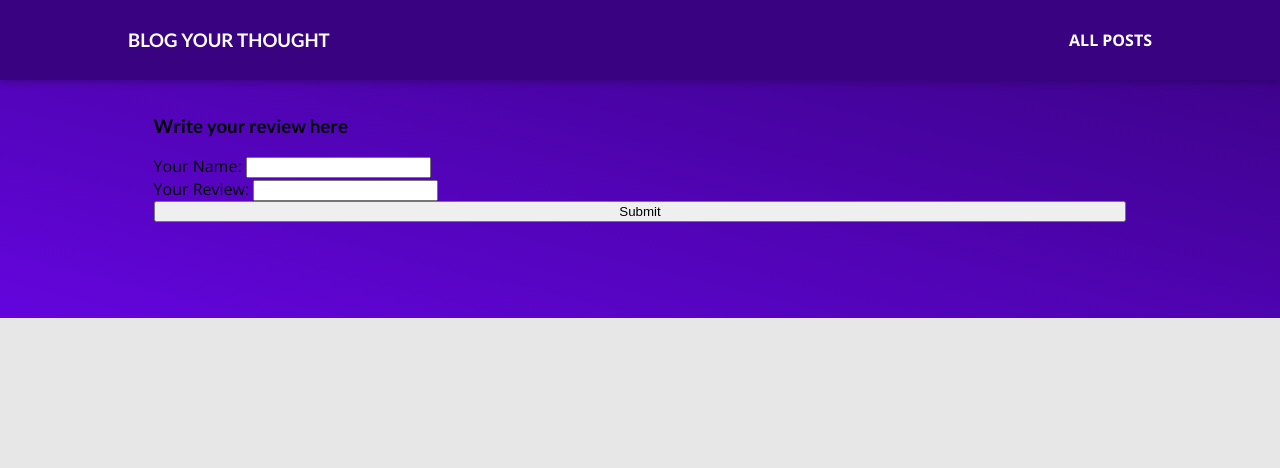
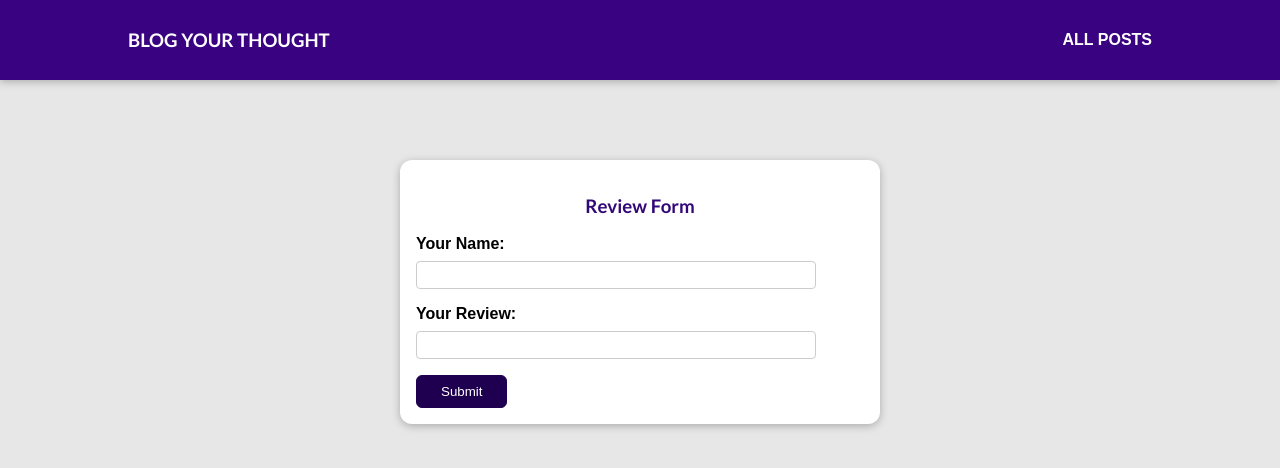
Before and after one commit to snadi043/BLOGSAPPLICATION, a Django app: page /posts/review in a window 1280 px wide. Shown: the top 468 px of the page. Run offline with Django 5.2, Linux system fonts and the light colour scheme.

Commit message:
Added the styles to the review form template and rendered them with inbuilt pageStyles block which is extended form the base.html file.

```diff
--- a/myblogs/static/myblogs/css/review-form.css
+++ b/myblogs/static/myblogs/css/review-form.css
@@ -1,5 +1,7 @@
 body {
   background-color: #e7e7e7;
+  font-family: sans-serif;
+  margin: 0;
 }
 
 #main-navigation {
@@ -8,13 +10,74 @@ body {
 }
 
 .review-form{
-  background: linear-gradient(to right top, #6305dd, #390281);
-  padding: 6rem 12%;
+  display: flex;
+  flex-direction: column;
+  margin: 10rem auto;
+  width: 90%;
+  max-width: 30rem;
+  padding: 1rem;
+  border-radius: 12px;
+  background-color: white;
+  box-shadow: 0 2px 8px rgba(0, 0, 0, 0.26);
 }
 
-.review-form form{
+.review-form h3{
+  text-align: center;
+  color: #320777;
+}
+
+.review-form button {
+  cursor: pointer;
+  padding: 0.5rem 1.5rem;
+  border-radius: 6px;
+  background-color: #1f0050;
+  color: white;
+  border: 1px solid #1f0050;
+}
+
+button:hover,
+button:active {
+  background-color: #320777;
+  border-color: #320777;
+}
+
+.form-control {
+  margin-bottom: 1rem;
+}
+
+.form-control input {
+  font: inherit;
+  padding: 0.25rem;
+  border-radius: 4px;
+  border: 1px solid #ccc;
+  width: 25rem;
   display: flex;
-  flex-direction: column;
-  padding: 0.25 rem 2rem;
-  align-content: flex-start;
 }
+
+.form-control input:focus {
+  border-color: #1f0050;
+  outline: none;
+  background-color: #f4eeff;
+}
+
+.form-control label {
+  font-weight: bold;
+  display: block;
+  margin-bottom: 0.5rem;
+}
+
+.errorlist {
+  list-style: none;
+  margin: 0.5rem 0;
+  padding: 0;
+  color: #680000;
+}
+
+.errors input {
+  border-color: #680000;
+  background-color: #fde3e3;
+}
+
+.errors label {
+  color: #680000;
+}
--- a/myblogs/templates/myblogs/review.html
+++ b/myblogs/templates/myblogs/review.html
@@ -17,11 +17,11 @@
     -    action, attribute navigates the user to the resepctive url to continue the user actions in the application.
 {% endcomment %}
     <div class="review-form">
-        <h3>Write your review here</h3>
+        <h3>Review Form</h3>
         <form method="POST" action="thank-you">
             {% csrf_token %}
-            {{ form.as_div }}
-            {% comment %} <div class="form-control" {% if form.username.errors %} errors {% endif %}>
+            {% comment %} {{ form.as_div }} {% endcomment %}
+            <div class="form-control" {% if form.username.errors %} errors {% endif %}>
                 {{ form.username.label_tag }}
                 {{ form.username }}
                 {{ form.username.errors }}
@@ -32,7 +32,7 @@
                 {{ form.reviewData.label_tag }}
                 {{ form.reviewData }}
                 {{ form.reviewData.errors }}
-            </div> {% endcomment %}
+            </div>
 
             <button type="submit">Submit</button>
         </form>
```
